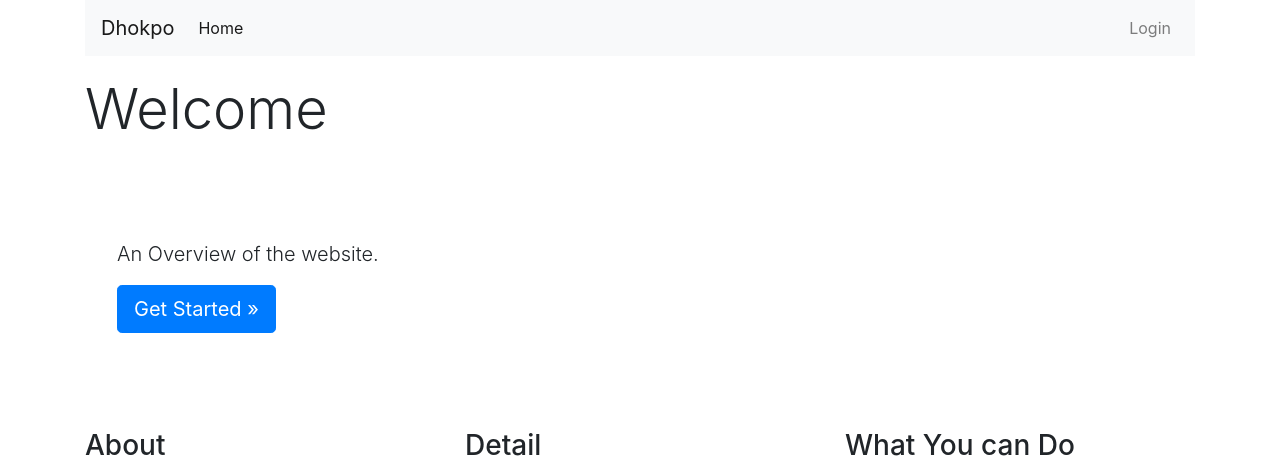
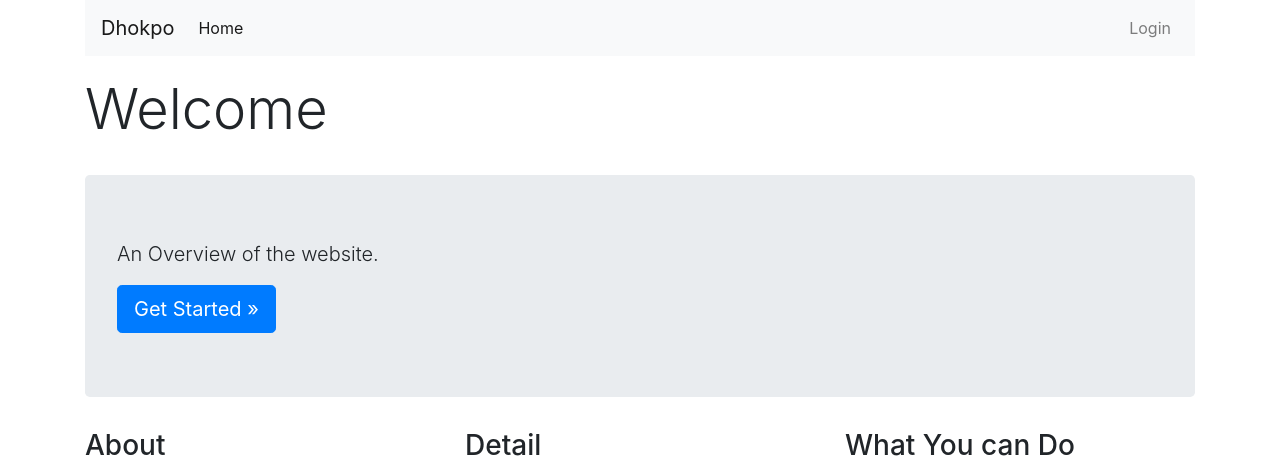
Before and after one commit to tibet10/dokpo, a Django app: page / in a window 1280 px wide. Shown: the top 468 px of the page. Run offline with Django 3.2, Linux system fonts and the light colour scheme; some libraries are stand-ins or nearby versions.

Commit message:
small tweak

```diff
--- a/static/css/style.css
+++ b/static/css/style.css
@@ -16,8 +16,3 @@
 {
     font-size: 87px;
 }
-
-.jumbotron{
-  background: url('');
-  background-size: cover;
-}
--- a/templates/public.html
+++ b/templates/public.html
@@ -18,7 +18,7 @@
         <h3 class="m-b-2">About</h3>
         <img class="m-b-1 img-fluid img-rounded hidden-xs-down" src="https://www.thelandofsnows.com/wp-content/uploads/2018/05/Morning-Potala-1024x686-1525992734.jpg" alt="PortLand" />
         <p>The beautiful city of Lhasa, Tibet</p>
-        <p>Explore Dhokpo for free and leave any comments for improvements.</p>
+        <p>Explore Dhokpo for free and leave any <a href="#">comments</a> for improvements.</p>
     </div>
     <div class="col-sm-4">
         <h3 class="m-b-2">Detail</h3>
```
